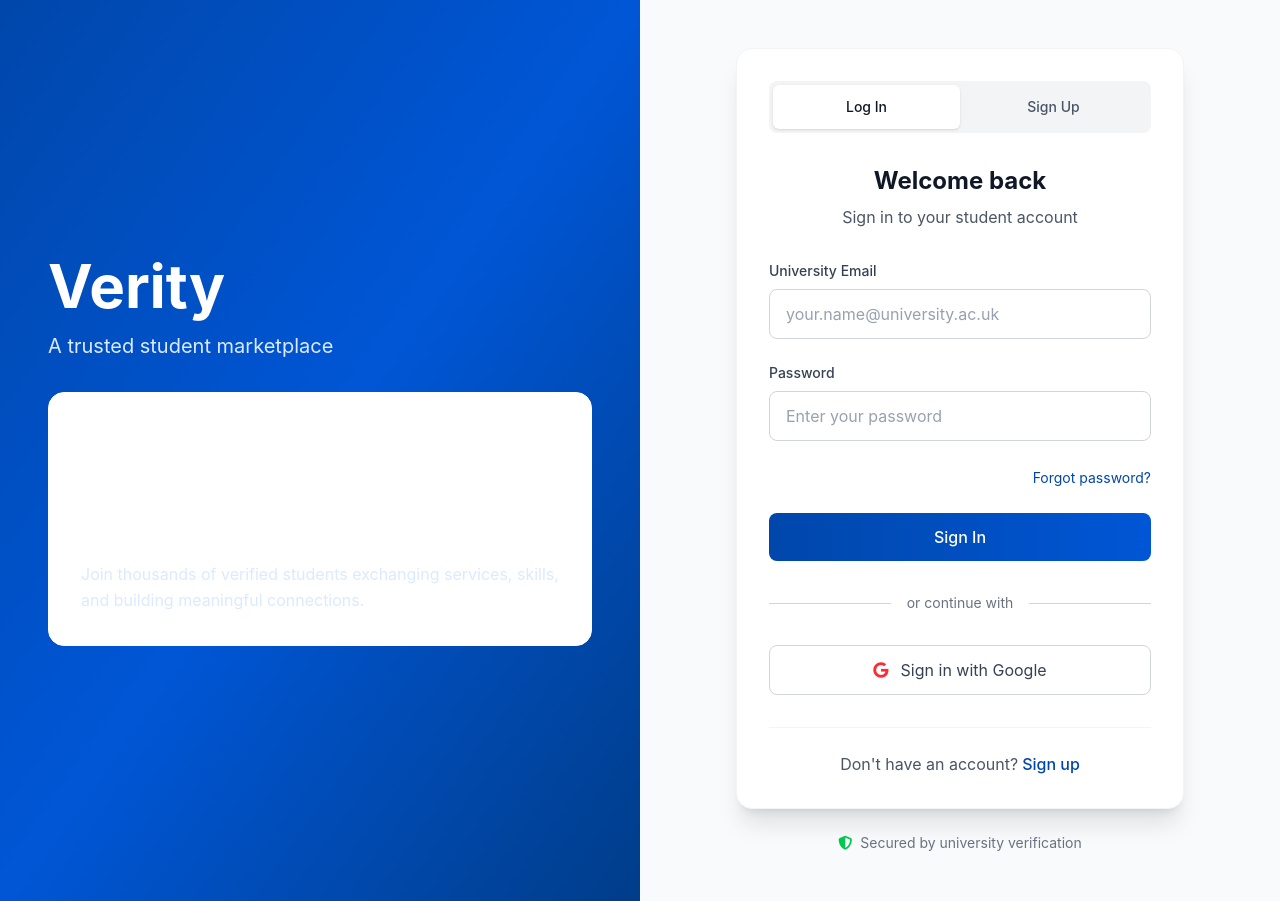
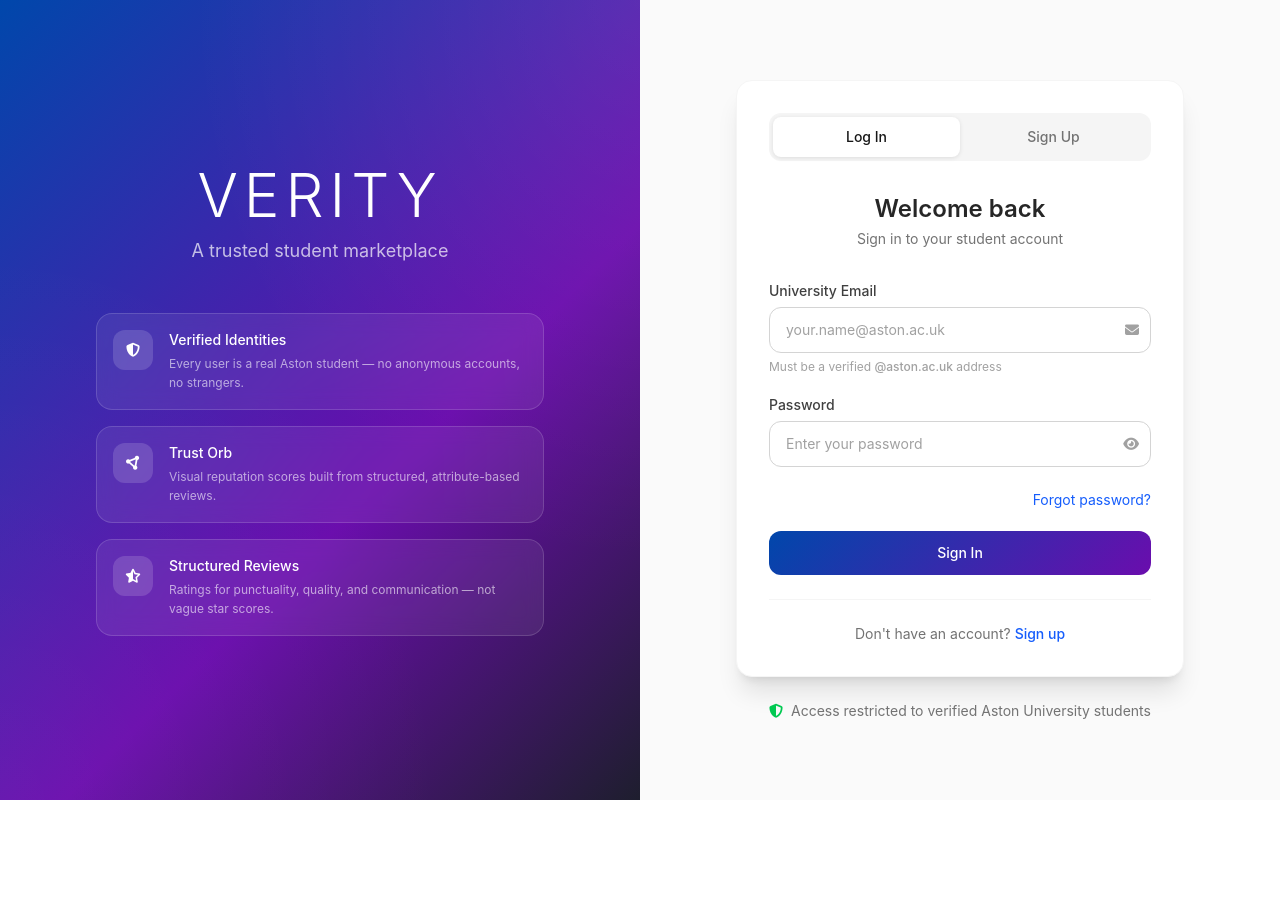
Before and after one commit to itsjayn3/Verity, a React (Vite) app: page /auth in a window 1280 px wide. After the commit the page ends 800 px from the top, so only its background shows below. Built offline with nearby package versions, Linux system fonts and the light colour scheme; no server answers.

Commit message:
feat: auth page with aston email validation, protected route fix, email templates

```diff
--- a/src/App.jsx
+++ b/src/App.jsx
@@ -1,23 +1,33 @@
+import { useEffect } from "react";
 import { BrowserRouter, Routes, Route, Navigate } from "react-router-dom";
+import { supabase } from "./supabaseClient";
 import LandingPage from "./pages/LandingPage";
 import AuthPage from "./pages/AuthPage";
 import CompleteProfile from "./pages/CompleteProfile";
 import ServicesPage from "./pages/SearchPage";
+import ProfilePage from "./pages/ProfilePage";
 import ProtectedRoute from "./components/auth/ProtectedRoute";
-import ProfilePage from "./pages/ProfilePage";
-
 
 export default function App() {
+  useEffect(() => {
+    // Listen for auth events — handles email confirmation hash in URL
+    const { data: { subscription } } = supabase.auth.onAuthStateChange(
+      (event, session) => {
+        // Events: SIGNED_IN, SIGNED_OUT, TOKEN_REFRESHED, USER_UPDATED
+        console.log('Auth event:', event, session?.user?.email);
+      }
+    );
+    return () => subscription.unsubscribe();
+  }, []);
+
   return (
     <BrowserRouter>
       <Routes>
-        {/* Landing page */}
-       <Route path="/" element={<LandingPage />} />
-
-        {/* Auth page */}
+        {/* Public routes */}
+        <Route path="/" element={<LandingPage />} />
         <Route path="/auth" element={<AuthPage />} />
 
-        {/* Complete profile page (protected) */}
+        {/* Complete profile — protected, no profile check needed yet */}
         <Route
           path="/complete-profile"
           element={
@@ -27,7 +37,7 @@ export default function App() {
           }
         />
 
-        {/* Services page (protected) */}
+        {/* Services / Campus Feed — protected */}
         <Route
           path="/services"
           element={
@@ -36,15 +46,16 @@ export default function App() {
             </ProtectedRoute>
           }
         />
-        {/* profile page */}
+
+        {/* Public profile view */}
         <Route
           path="/profile/:id"
           element={
             <ProtectedRoute>
               <ProfilePage />
             </ProtectedRoute>
-            }
-          />
+          }
+        />
 
         {/* Fallback */}
         <Route path="*" element={<Navigate to="/" replace />} />
--- a/src/pages/AuthPage.jsx
+++ b/src/pages/AuthPage.jsx
@@ -1,179 +1,344 @@
-// src/pages/AuthPage.jsx
-import React, { useState } from "react";
-import { useNavigate } from "react-router-dom";
+// AuthPage.jsx
+// Login + Sign up with @aston.ac.uk domain restriction
+// Frontend validation + Supabase trigger = two-layer enforcement (RQ1)
+
+import { useState } from 'react';
+import { useNavigate } from 'react-router-dom';
+import { supabase } from '../supabaseClient';
 
 export default function AuthPage() {
   const navigate = useNavigate();
   const [isLogin, setIsLogin] = useState(true);
-  const [email, setEmail] = useState("");
-  const [password, setPassword] = useState("");
+  const [email, setEmail] = useState('');
+  const [password, setPassword] = useState('');
+  const [showPassword, setShowPassword] = useState(false);
+  const [loading, setLoading] = useState(false);
+  const [error, setError] = useState('');
+  const [successMsg, setSuccessMsg] = useState('');
 
-  // Toggle login/signup tabs
-  const toggleTab = () => setIsLogin(!isLogin);
+  // ── Validation ─────────────────────────────────────────────────────────────
+  const isAstonEmail = (val) => val.trim().toLowerCase().endsWith('@aston.ac.uk');
 
-  // Handle form submit
-  const handleSubmit = (e) => {
-    e.preventDefault();
+  const validate = () => {
+    if (!email.trim()) {
+      setError('Please enter your university email.');
+      return false;
+    }
+    if (!isAstonEmail(email)) {
+      setError('Only @aston.ac.uk email addresses are permitted. Verity is exclusive to verified Aston students.');
+      return false;
+    }
+    if (password.length < 8) {
+      setError('Password must be at least 8 characters.');
+      return false;
+    }
+    return true;
+  };
 
-    // Here you would integrate your auth (Supabase or whatever)
-    // For now, we simulate success with a timeout
-    setTimeout(() => {
-      navigate("/choose-role"); // move to next step in flow
-    }, 500);
+  // ── Submit ──────────────────────────────────────────────────────────────────
+  const handleSubmit = async () => {
+    setError('');
+    setSuccessMsg('');
+    if (!validate()) return;
+
+    setLoading(true);
+
+    if (isLogin) {
+      // ── Sign In ──
+      const { error: signInError } = await supabase.auth.signInWithPassword({
+        email: email.trim(),
+        password,
+      });
+
+      if (signInError) {
+        setError(signInError.message);
+      } else {
+        navigate('/services');
+      }
+    } else {
+      // ── Sign Up ──
+      const { error: signUpError } = await supabase.auth.signUp({
+        email: email.trim(),
+        password,
+      });
+
+      if (signUpError) {
+        // Surface the Postgres trigger error clearly
+        if (signUpError.message.includes('aston')) {
+          setError('Only @aston.ac.uk email addresses are permitted.');
+        } else {
+          setError(signUpError.message);
+        }
+      } else {
+        setSuccessMsg(
+          'Account created! Check your Aston email to confirm your account, then come back to log in.'
+        );
+      }
+    }
+
+    setLoading(false);
+  };
+
+  const handleKeyDown = (e) => {
+    if (e.key === 'Enter') handleSubmit();
+  };
+
+  // ── Email field border colour ───────────────────────────────────────────────
+  const emailBorderColor = () => {
+    if (!email) return 'border-neutral-300';
+    if (isAstonEmail(email)) return 'border-green-400';
+    return 'border-red-400';
   };
 
   return (
-    <div className="min-h-screen flex bg-gray-50">
-      {/* Left Branding */}
-      <div className="hidden lg:flex lg:w-1/2 bg-gradient-to-br from-[#0047AB] via-[#0056D6] to-[#003D8A] relative text-white p-12 flex-col justify-center">
-        <h1 className="text-6xl font-bold mb-4">Verity</h1>
-        <p className="text-xl text-blue-100 mb-8">A trusted student marketplace</p>
-        <div className="bg-white bg-opacity-10 backdrop-blur-lg rounded-2xl p-8 border border-white border-opacity-20">
-          <div className="flex items-center justify-center mb-6">
-            <div className="w-16 h-16 bg-white bg-opacity-20 rounded-full flex items-center justify-center">
-              <i className="fa-solid fa-users text-2xl"></i>
+    <div className="min-h-screen flex">
+
+      {/* ── Left branding panel (desktop only) ── */}
+      <div
+        className="hidden lg:flex lg:w-1/2 relative overflow-hidden flex-col justify-center items-center text-center text-white p-12"
+        style={{
+          background: 'linear-gradient(135deg, #0047AB 0%, #6A0DAD 60%, #1E1E2E 100%)',
+        }}
+      >
+        {/* Radial highlights */}
+        <div className="absolute inset-0 pointer-events-none"
+          style={{ background: 'radial-gradient(ellipse at top right, rgba(255,255,255,0.08), transparent 50%)' }} />
+        <div className="absolute inset-0 pointer-events-none"
+          style={{ background: 'radial-gradient(ellipse at bottom left, rgba(255,255,255,0.04), transparent 50%)' }} />
+
+        <div className="relative z-10 max-w-md">
+          {/* Logo */}
+          <h1 className="text-6xl text-white font-light tracking-widest mb-3">
+            VERITY
+          </h1>
+          <p className="text-white/70 text-lg mb-12">
+            A trusted student marketplace
+          </p>
+
+          {/* Trust feature cards */}
+          <div className="space-y-4 text-left">
+            {[
+              {
+                icon: 'fa-solid fa-shield-halved',
+                title: 'Verified Identities',
+                desc: 'Every user is a real Aston student — no anonymous accounts, no strangers.',
+              },
+              {
+                icon: 'fa-solid fa-circle-nodes',
+                title: 'Trust Orb',
+                desc: 'Visual reputation scores built from structured, attribute-based reviews.',
+              },
+              {
+                icon: 'fa-solid fa-star-half-stroke',
+                title: 'Structured Reviews',
+                desc: 'Ratings for punctuality, quality, and communication — not vague star scores.',
+              },
+            ].map(({ icon, title, desc }) => (
+              <div
+                key={title}
+                className="flex items-start gap-4 p-4 rounded-2xl border border-white/15"
+                style={{ background: 'rgba(255,255,255,0.07)', backdropFilter: 'blur(10px)' }}
+              >
+                <div className="w-10 h-10 rounded-xl flex items-center justify-center flex-shrink-0"
+                  style={{ background: 'rgba(255,255,255,0.15)' }}>
+                  <i className={`${icon} text-white text-sm`} />
+                </div>
+                <div>
+                  <p className="text-white font-medium text-sm mb-1">{title}</p>
+                  <p className="text-white/60 text-xs leading-relaxed">{desc}</p>
                 </div>
               </div>
-          <h3 className="text-2xl font-semibold mb-4">Connect with Students</h3>
-          <p className="text-blue-100 leading-relaxed">
-            Join thousands of verified students exchanging services, skills, and building meaningful connections.
-          </p>
+            ))}
+          </div>
         </div>
       </div>
 
-      {/* Right Auth Form */}
-      <div className="w-full lg:w-1/2 flex items-center justify-center p-6 lg:p-12">
+      {/* ── Right: Auth form ── */}
+      <div className="w-full lg:w-1/2 flex items-center justify-center p-6 lg:p-12 bg-neutral-50">
         <div className="w-full max-w-md">
+
+          {/* Mobile logo */}
           <div className="lg:hidden text-center mb-8">
-            <h1 className="text-4xl font-bold text-gray-900 mb-2">Verity</h1>
-            <p className="text-gray-600">A trusted student marketplace</p>
+            <h1 className="text-4xl font-light tracking-widest text-neutral-800 mb-2">
+              VERITY
+            </h1>
+            <p className="text-neutral-500 text-sm">A trusted student marketplace</p>
           </div>
 
-          {/* Auth Card */}
-          <div className="bg-white rounded-2xl shadow-xl border border-gray-100 p-8">
-            {/* Tabs */}
-            <div className="flex bg-gray-100 rounded-lg p-1 mb-8">
+          {/* Card */}
+          <div className="bg-white rounded-2xl shadow-xl border border-neutral-100 p-8">
+
+            {/* Tab toggle */}
+            <div className="flex bg-neutral-100 rounded-xl p-1 mb-8">
+              {['Log In', 'Sign Up'].map((tab) => {
+                const active = (tab === 'Log In') === isLogin;
+                return (
                   <button
-                className={`flex-1 py-3 px-4 text-sm font-medium rounded-md transition-all ${
-                  isLogin
-                    ? "bg-white text-gray-900 shadow-sm"
-                    : "text-gray-600"
-                }`}
-                onClick={() => setIsLogin(true)}
+                    key={tab}
+                    onClick={() => {
+                      setIsLogin(tab === 'Log In');
+                      setError('');
+                      setSuccessMsg('');
+                    }}
+                    className="flex-1 py-2.5 px-4 text-sm font-medium rounded-lg transition-all"
+                    style={
+                      active
+                        ? { background: 'white', color: '#171717', boxShadow: '0 1px 4px rgba(0,0,0,0.1)' }
+                        : { color: '#737373' }
+                    }
                   >
-                Log In
+                    {tab}
                   </button>
-              <button
-                className={`flex-1 py-3 px-4 text-sm font-medium rounded-md transition-all ${
-                  !isLogin
-                    ? "bg-white text-gray-900 shadow-sm"
-                    : "text-gray-600"
-                }`}
-                onClick={() => setIsLogin(false)}
-              >
-                Sign Up
-              </button>
+                );
+              })}
             </div>
 
-            {/* Form Header */}
+            {/* Header */}
             <div className="text-center mb-8">
-              <h2 className="text-2xl font-bold text-gray-900 mb-2">
-                {isLogin ? "Welcome back" : "Join Verity"}
+              <h2 className="text-2xl font-semibold text-neutral-800 mb-1">
+                {isLogin ? 'Welcome back' : 'Join Verity'}
               </h2>
-              <p className="text-gray-600">
+              <p className="text-neutral-500 text-sm">
                 {isLogin
-                  ? "Sign in to your student account"
-                  : "Create your verified student account"}
+                  ? 'Sign in to your student account'
+                  : 'Create your verified student account'}
               </p>
             </div>
 
+            {/* Error message */}
+            {error && (
+              <div className="mb-6 p-3 bg-red-50 border border-red-200 rounded-xl flex items-start gap-2">
+                <i className="fa-solid fa-circle-exclamation text-red-500 text-sm mt-0.5 flex-shrink-0" />
+                <p className="text-red-600 text-sm leading-relaxed">{error}</p>
+              </div>
+            )}
+
+            {/* Success message */}
+            {successMsg && (
+              <div className="mb-6 p-3 bg-green-50 border border-green-200 rounded-xl flex items-start gap-2">
+                <i className="fa-solid fa-circle-check text-green-500 text-sm mt-0.5 flex-shrink-0" />
+                <p className="text-green-700 text-sm leading-relaxed">{successMsg}</p>
+              </div>
+            )}
+
             {/* Form */}
-            <form className="space-y-6" onSubmit={handleSubmit}>
-              <div className="space-y-2">
-                <label htmlFor="email" className="block text-sm font-medium text-gray-700">
+            <div className="space-y-5">
+
+              {/* Email */}
+              <div>
+                <label className="block text-sm font-medium text-neutral-700 mb-1.5">
                   University Email
                 </label>
+                <div className="relative">
                   <input
                     type="email"
-                  id="email"
                     value={email}
-                  onChange={(e) => setEmail(e.target.value)}
-                  placeholder="your.name@university.ac.uk"
-                  className="w-full px-4 py-3 border border-gray-300 rounded-lg focus:ring-2 focus:ring-[#0047AB] focus:border-transparent transition-all placeholder-gray-400"
-                  required
+                    onChange={(e) => {
+                      setEmail(e.target.value);
+                      setError('');
+                    }}
+                    onKeyDown={handleKeyDown}
+                    placeholder="your.name@aston.ac.uk"
+                    className={`w-full px-4 py-3 pr-10 border rounded-xl text-neutral-800 placeholder-neutral-400 focus:outline-none transition-all text-sm ${emailBorderColor()}`}
                   />
+                  <div className="absolute inset-y-0 right-0 pr-3 flex items-center pointer-events-none">
+                    {email && isAstonEmail(email) ? (
+                      <i className="fa-solid fa-circle-check text-green-500 text-sm" />
+                    ) : (
+                      <i className="fa-solid fa-envelope text-neutral-400 text-sm" />
+                    )}
+                  </div>
+                </div>
+                <p className="text-neutral-400 text-xs mt-1.5">
+                  Must be a verified <span className="font-medium">@aston.ac.uk</span> address
+                </p>
               </div>
 
-              <div className="space-y-2 relative">
-                <label htmlFor="password" className="block text-sm font-medium text-gray-700">
+              {/* Password */}
+              <div>
+                <label className="block text-sm font-medium text-neutral-700 mb-1.5">
                   Password
                 </label>
+                <div className="relative">
                   <input
-                  type="password"
-                  id="password"
+                    type={showPassword ? 'text' : 'password'}
                     value={password}
-                  onChange={(e) => setPassword(e.target.value)}
-                  placeholder="Enter your password"
-                  className="w-full px-4 py-3 border border-gray-300 rounded-lg focus:ring-2 focus:ring-[#0047AB] focus:border-transparent transition-all placeholder-gray-400"
-                  required
+                    onChange={(e) => {
+                      setPassword(e.target.value);
+                      setError('');
+                    }}
+                    onKeyDown={handleKeyDown}
+                    placeholder={isLogin ? 'Enter your password' : 'Create a password (min. 8 characters)'}
+                    className="w-full px-4 py-3 pr-10 border border-neutral-300 rounded-xl text-neutral-800 placeholder-neutral-400 focus:outline-none focus:border-neutral-500 transition-all text-sm"
                   />
+                  <button
+                    type="button"
+                    onClick={() => setShowPassword(!showPassword)}
+                    className="absolute inset-y-0 right-0 pr-3 flex items-center text-neutral-400 hover:text-neutral-600 transition-colors"
+                  >
+                    <i className={`fa-solid ${showPassword ? 'fa-eye-slash' : 'fa-eye'} text-sm`} />
+                  </button>
+                </div>
               </div>
 
+              {/* Forgot password */}
               {isLogin && (
                 <div className="text-right">
-                  <button className="text-sm text-[#0047AB] hover:text-blue-700 transition-colors">
+                  <button className="text-sm text-blue-600 hover:text-blue-800 transition-colors">
                     Forgot password?
                   </button>
                 </div>
               )}
 
+              {/* Submit */}
               <button
-                type="submit"
-                className="w-full bg-gradient-to-r from-[#0047AB] to-[#0056D6] text-white py-3 px-4 rounded-lg font-medium hover:shadow-lg hover:shadow-blue-500/25 transition-all transform hover:scale-[1.02]"
+                onClick={handleSubmit}
+                disabled={loading}
+                className="w-full py-3 text-white rounded-xl font-medium transition-all text-sm"
+                style={{
+                  background: loading
+                    ? '#a3a3a3'
+                    : 'linear-gradient(135deg, #0047AB 0%, #6A0DAD 100%)',
+                  cursor: loading ? 'not-allowed' : 'pointer',
+                }}
               >
-                {isLogin ? "Sign In" : "Create Account"}
+                {loading ? (
+                  <>
+                    <i className="fa-solid fa-spinner fa-spin mr-2" />
+                    {isLogin ? 'Signing in...' : 'Creating account...'}
+                  </>
+                ) : (
+                  isLogin ? 'Sign In' : 'Create Account'
+                )}
               </button>
-            </form>
-
-            {/* Social Login */}
-            <div className="relative my-8">
-              <div className="absolute inset-0 flex items-center">
-                <div className="w-full border-t border-gray-300"></div>
-              </div>
-              <div className="relative flex justify-center text-sm">
-                <span className="bg-white px-4 text-gray-500">or continue with</span>
-              </div>
             </div>
 
+            {/* Switch mode */}
+            <div className="text-center mt-6 pt-6 border-t border-neutral-100">
+              <p className="text-neutral-500 text-sm">
+                {isLogin ? "Don't have an account?" : 'Already have an account?'}
                 <button
-              type="button"
-              className="w-full flex items-center justify-center px-4 py-3 border border-gray-300 rounded-lg text-gray-700 hover:bg-gray-50 transition-all"
+                  onClick={() => {
+                    setIsLogin(!isLogin);
+                    setError('');
+                    setSuccessMsg('');
+                  }}
+                  className="ml-1 text-blue-600 font-medium hover:text-blue-800 transition-colors"
                 >
-              <i className="fa-brands fa-google mr-3 text-red-500"></i>
-              {isLogin ? "Sign in with Google" : "Sign up with Google"}
-            </button>
-
-            {/* Toggle Link */}
-            <div className="text-center mt-8 pt-6 border-t border-gray-100">
-              <p className="text-gray-600">
-                {isLogin ? "Don't have an account?" : "Already have an account?"}
-                <button
-                  className="ml-1 text-[#0047AB] font-medium hover:text-blue-700 transition-colors"
-                  onClick={toggleTab}
-                >
-                  {isLogin ? "Sign up" : "Sign in"}
+                  {isLogin ? 'Sign up' : 'Sign in'}
                 </button>
               </p>
             </div>
           </div>
 
-          {/* Security Notice */}
+          {/* Security notice */}
           <div className="mt-6 text-center">
-            <div className="flex items-center justify-center text-sm text-gray-500">
-              <i className="fa-solid fa-shield-alt mr-2 text-green-500"></i>
-              <span>Secured by university verification</span>
+            <div className="flex items-center justify-center gap-2 text-sm text-neutral-500">
+              <i className="fa-solid fa-shield-halved text-green-500" />
+              <span>Access restricted to verified Aston University students</span>
             </div>
           </div>
+
         </div>
       </div>
     </div>
```
Also changed, not shown: src/components/auth/ProtectedRoute.jsx (+33 -10 lines). Lines whose indentation alone changed are shown as unchanged.
